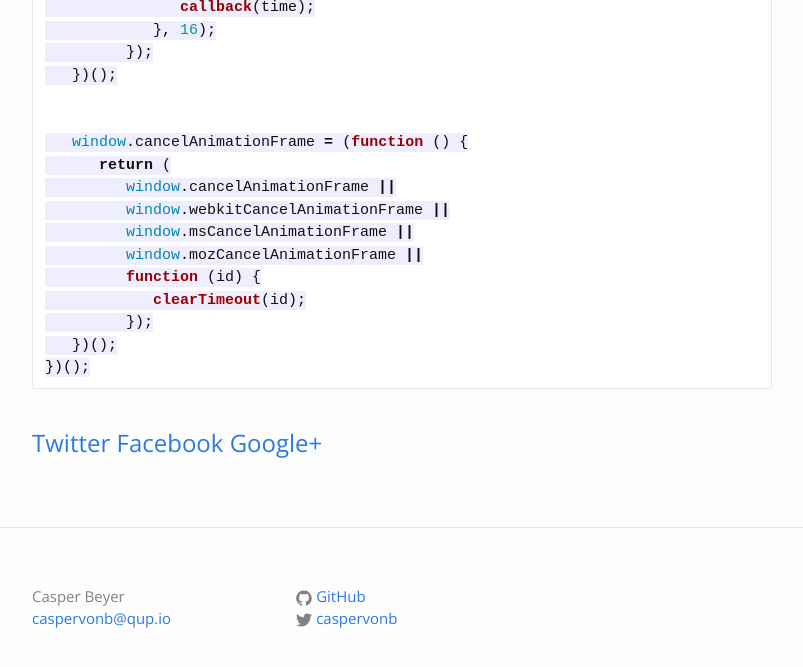
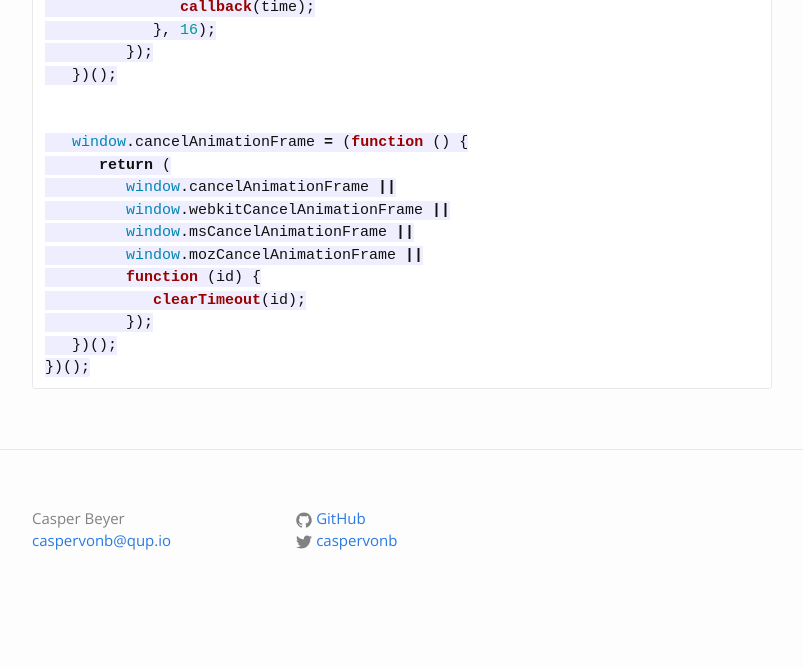
Before and after one commit to caspervonb/caspervonb.github.bak, a Jekyll site: the page built from _posts/2014-02-24-javascript-game-development-asynchronous-execution-loop.markdown, in a window 1280 px wide and 900 px high, scrolled down 5940 px. Shown: the top 667 px of the window, without its empty margins (238-1041 px from the left). Built offline with Jekyll 4.4.1, drawn with Linux system fonts in a browser that asks for light colours; Markdown is read by kramdown in place of the engine named in the settings.

Commit message:
Update post.html

```diff
--- a/_layouts/post.html
+++ b/_layouts/post.html
@@ -24,13 +24,4 @@
       </div>
     {% endif %}
   </aside>
-
-  <aside class='post-share'>
-    <div class="share-page">
-        <h2><Share</h2>
-        <a href="https://twitter.com/intent/tweet?text={{ page.title }}&url={{ site.url }}{{ page.url }}&via={{ site.twitter }}&related={{ site.twitter }}" rel="nofollow" target="_blank" title="Share on Twitter">Twitter</a>
-        <a href="https://facebook.com/sharer.php?u={{ site.url }}{{ page.url }}" rel="nofollow" target="_blank" title="Share on Facebook">Facebook</a>
-        <a href="https://plus.google.com/share?url={{ site.url }}{{ page.url }}" rel="nofollow" target="_blank" title="Share on Google+">Google+</a>
-    </div>
-  </aside>
 </div>
```
